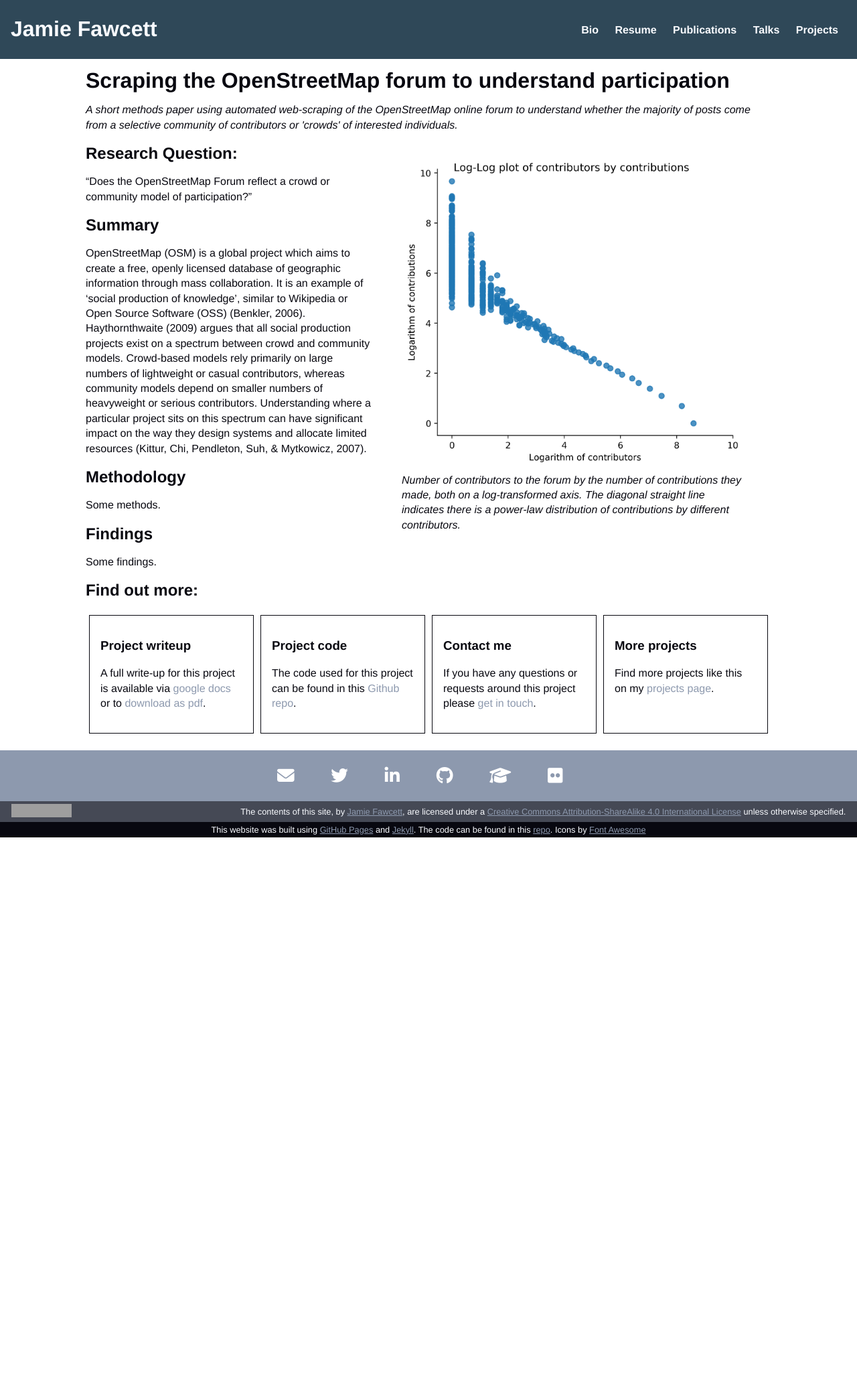
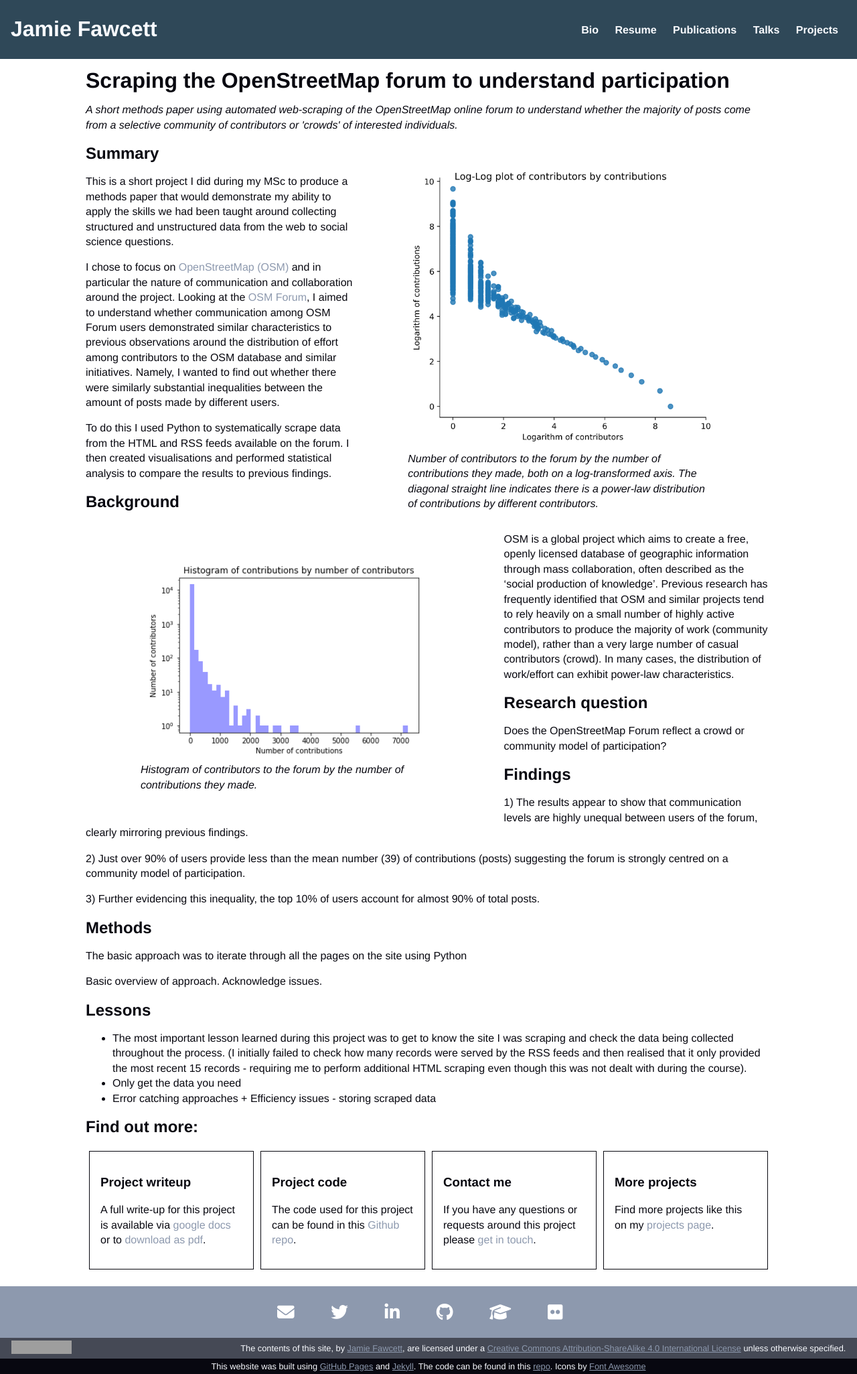
Before and after one commit to JmeF/JmeF.github.io, a Jekyll site: the page built from content/_projects/masters-accessing-data.md, in a window 1280 px wide. Shown: the whole page at 67% size. Built offline with Jekyll 4.4.1, drawn with Linux system fonts in a browser that asks for light colours; nearby versions of some CDN libraries; before the commit the page ends 1250 px from its top, so only the background shows below that; grey boxes are pictures that could not be loaded.

Commit message:
Begin accessing writeup

```diff
--- a/_layouts/project.html
+++ b/_layouts/project.html
@@ -7,12 +7,14 @@
 </div>
 
 <div class="project-image">
-  <figure>
-      <img src="{{ site.url }}/assets/images/{{ page.main-image }}" alt="main-fig" class="main-fig">
-      <figcaption>{{page.image-description}}</figcaption>
+  {% for each-image in page.images %}
+  {% assign rem = forloop.index | modulo: 2 %}
+  <figure {% if rem == 0 %} class="left"{% else %}class = "right"{% endif %}>
+      <img src="{{ site.url }}/assets/images/{{ each-image.image }}" alt="fig" class="main-fig">
+      <figcaption>{{each-image.image-description}}</figcaption>
   </figure>
+  {% endfor %}
 </div>
-
 
 <div class="content">
   {{ content }}
--- a/_sass/general_layout.scss
+++ b/_sass/general_layout.scss
@@ -191,11 +191,21 @@
   /* Individual project layouts
   ------------------------------------------------------------------- */
 .project-image{
+  .right{
+    clear:left;
+    float: right;
+  }
+  .left{
+    clear:right;
+    float:left;
+  }
+
   figure{
-    max-width: 750px;
-    min-width: 350px;
-    width:50%;
-    float: right;
+    max-width: 500px;
+    min-width: 250px;
+    margin: 3% 8%;
+    width:45%;
+
   }
   figcaption{
     font-style: italic;
--- a/content/_projects/masters-accessing-data.md
+++ b/content/_projects/masters-accessing-data.md
@@ -2,9 +2,14 @@
 layout: project
 type: Masters paper
 
-main-image: "accessing-data-figure.png"
-image-description: "Number of contributors to the forum by the number of contributions they made, both on a log-transformed axis.
-The diagonal straight line indicates there is a power-law distribution of contributions by different contributors."
+images:
+    - title: main
+      image: "accessing-data-log-figure.png"
+      image-description: "Number of contributors to the forum by the number of contributions they made, both on a log-transformed axis.
+                          The diagonal straight line indicates there is a power-law distribution of contributions by different contributors."
+    - title: secondary
+      image: "accessing-data-hist-figure.png"
+      image-description: "Histogram of contributors to the forum by the number of contributions they made."
 
 descriptive-title: "Scraping the OpenStreetMap forum to understand participation"
 description: "A short methods paper using automated web-scraping of the OpenStreetMap online forum to understand whether
@@ -13,6 +18,7 @@
 tools:
   - Python
   - HTML
+  - RSS
 methods:
   - web-scraping
 
@@ -22,17 +28,32 @@
 github-link: "https://github.com/JmeF"
 
 ---
+## Summary
+This is a short project I did during my MSc to produce a methods paper that would demonstrate my ability to apply the skills we had been taught around collecting structured and unstructured data from the web to social science questions.
 
-## Research Question:
-"Does the OpenStreetMap Forum reflect a crowd or community model of participation?"
+I chose to focus on [OpenStreetMap (OSM)](https://openstreetmap.org/) and in particular the nature of communication and collaboration around the project. Looking at the [OSM Forum](https://forum.openstreetmap.org/), I aimed to understand whether communication among OSM Forum users demonstrated similar characteristics to previous observations around the distribution of effort among contributors to the OSM database and similar initiatives. Namely, I wanted to find out whether there were similarly substantial inequalities between the amount of posts made by different users.
 
-## Summary
-OpenStreetMap (OSM) is a global project which aims to create a free, openly licensed database of geographic information through mass collaboration. It is an example of ‘social production of knowledge’, similar to Wikipedia or Open Source Software (OSS) (Benkler, 2006). Haythornthwaite (2009) argues that all social production projects exist on a spectrum between crowd and community models. Crowd-based models rely primarily on large numbers of lightweight or casual contributors, whereas community models depend on smaller numbers of heavyweight or serious contributors. Understanding where a particular project sits on this spectrum can have significant impact on the way they design systems and allocate limited resources (Kittur, Chi, Pendleton, Suh, & Mytkowicz, 2007).
+To do this I used Python to systematically scrape data from the HTML and RSS feeds available on the forum. I then created visualisations and performed statistical analysis to compare the results to previous findings.
 
-## Methodology
+## Background
+OSM is a global project which aims to create a free, openly licensed database of geographic information through mass collaboration, often described as the ‘social production of knowledge’. Previous research has frequently identified that OSM and similar projects tend to rely heavily on a small number of highly active contributors to produce the majority of work (community model), rather than a very large number of casual contributors (crowd). In many cases, the distribution of work/effort can exhibit power-law characteristics.
 
-Some methods.
+## Research question
+Does the OpenStreetMap Forum reflect a crowd or community model of participation?
 
 ## Findings
+1) The results appear to show that communication levels are highly unequal between users of the forum, clearly mirroring previous findings.
 
-Some findings.
+2) Just over 90% of users provide less than the mean number (39) of contributions (posts) suggesting the forum is strongly centred on a community model of participation.
+
+3) Further evidencing this inequality, the top 10% of users account for almost 90% of total posts.
+
+## Methods
+The basic approach was to iterate through all the pages on the site using  Python
+
+Basic overview of approach. Acknowledge issues.
+
+## Lessons
+- The most important lesson learned during this project was to get to know the site I was scraping and check the data being collected throughout the process. (I initially failed to check how many records were served by the RSS feeds and then realised that it only provided the most recent 15 records - requiring me to perform additional HTML scraping even though this was not dealt with during the course).
+- Only get the data you need
+- Error catching approaches + Efficiency issues - storing scraped data
--- a/projects/index.html
+++ b/projects/index.html
@@ -12,7 +12,11 @@
 			<h3><a href="{{ project.url }}"> {{project.type}}: {{ project.descriptive-title }}</a></h3>
 			<p>{{project.description}}</p>
 			<figure>
-				<img src="{{ site.url }}/assets/images/{{ project.main-image }}" class="project-img">
+				{% for image in project.images %}
+					{% if image.title == 'main' %}
+					<img src="{{ site.url }}/assets/images/{{ project.images[0].image }}" class="project-img">
+					{% endif %}
+				{% endfor %}
 			</figure>
 			<ul>
 				{% for tool in project.tools %}
```
Also changed, not shown: assets/images/accessing-data-hist-figure.png (added), assets/images/accessing-data-log-figure.png (renamed from assets/images/accessing-data-figure.png).
